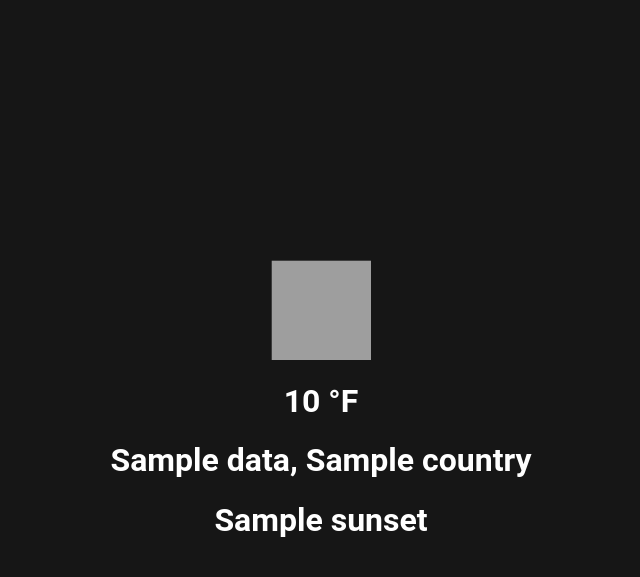
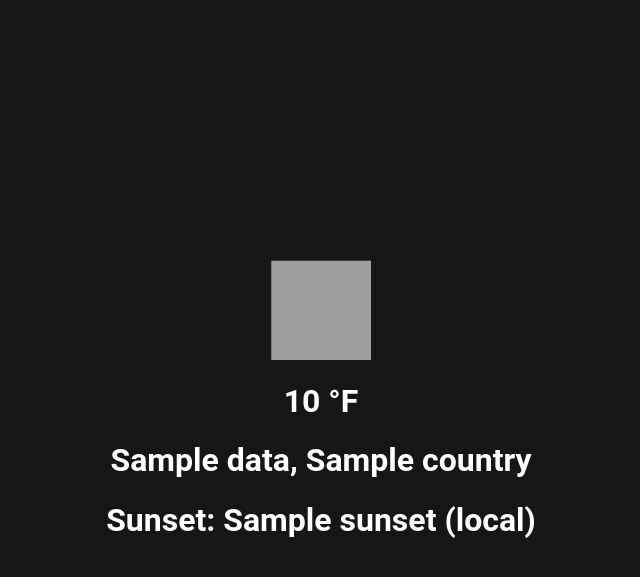
Before and after one commit to lindsey-doyle/WeatherApp, a Flask app: template templates/result.html in a window 1280 px wide. Shown: the top 577 px of the page, without its empty margins (319-959 px from the left). Run offline with Flask 2, Linux system fonts and the light colour scheme; the template is opened without the code that fills it: most values are stand-ins (such as "Sample title", 1, 10 or a date in 2020); grey boxes are pictures that could not be loaded.

Commit message:
readable sunset time

```diff
--- a/main.py
+++ b/main.py
@@ -1,7 +1,10 @@
 # path
+from flask import Flask, render_template, flash, redirect, url_for, request
 from pprint import pprint as pp
-from flask import Flask, render_template, flash, redirect, url_for, request
-from weather import query_api
+import datetime
+
+# should move weather. into src folder at some point
+from weather import query_api, get_time
 
 app = Flask(__name__)
 
@@ -20,14 +23,19 @@ def result():
     data = []
     error = None
     select = request.form.get('comp_select')
-    # call 'query_api()' method from weather.py
     resp = query_api(select)
     #pp(resp)
     if resp:
         data.append(resp)
+         # convert sunset time
+        sunset = get_time(data[0]['sys']['sunset'])
         if len(data) != 2:
             error = 'Bad Response from Weather API'
-    return render_template('result.html', data=data, error=error)
+        #else:
+            # convert sunset time
+            #sunset = get_time(data[0]['sys']['sunset'])
+
+    return render_template('result.html', data=data, sunset=sunset, error=error)
 
 
 if __name__ == "__main__":
--- a/templates/result.html
+++ b/templates/result.html
@@ -15,7 +15,7 @@
 
     <h1>{{ d['name'] }}, {{ d['sys']['country'] }}</h1>
 
-    <h1>{{ d['sys']['sunset']}}</h1>
+    <h1>Sunset: {{ sunset }} (local) </h1>
 
     {% endfor %}
 
--- a/weather.py
+++ b/weather.py
@@ -1,4 +1,4 @@
-from datetime import datetime
+import datetime
 import os
 import pytz
 import requests
@@ -11,7 +11,18 @@ def query_api(city):
     try:
         print(API_URL.format(city, API_KEY))
         data = requests.get(API_URL.format(city, API_KEY)).json()
+        #print(data)
     except Exception as exc:
-        print(exc)
+        #print(exc)
         data = None
     return data
+
+def get_time(uTime):
+                #let dt = new Date(unixTime * 1000)
+                #dt = datetime(unixTime*1000)
+                #let h = dt.getHours()
+                #h =
+                #let m = "0" + dt.getMinutes()
+                #let t = h + ":" + m.substr(-2)
+                dTime = datetime.datetime.fromtimestamp(uTime).strftime('%H:%M')#.strftime('%Y-%m-%d %H:%M:%S')
+                return dTime
```
